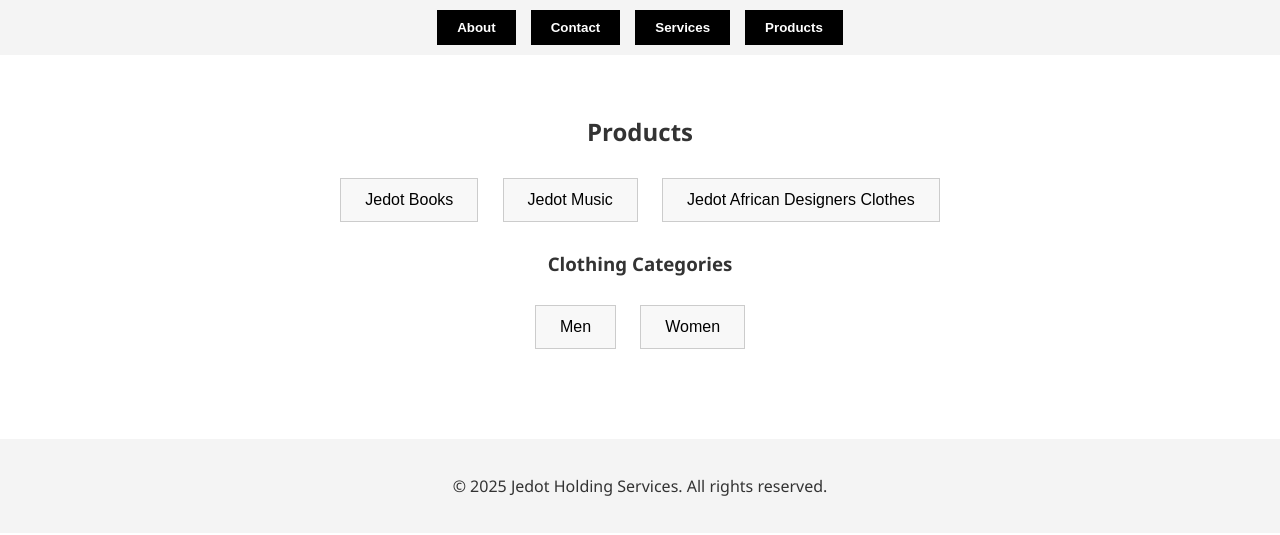
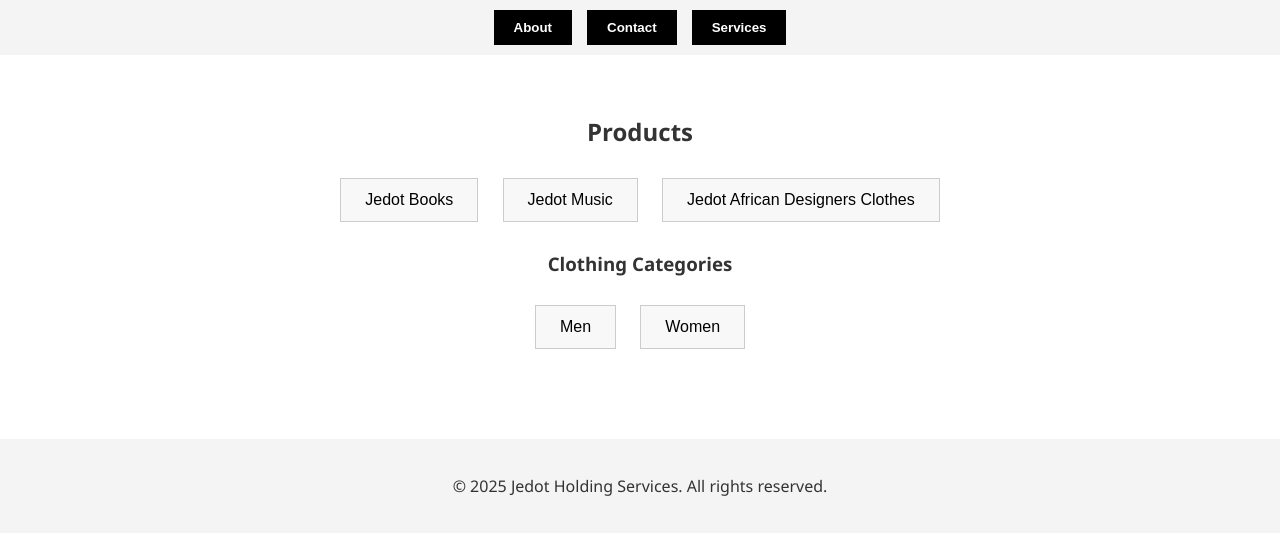
Before and after one commit to Jedotholdingservices/jedot-holding-site, a plain HTML site: page index.html in a window 1280 px wide. Shown: the part 249-784 px from the top of the page. Drawn offline with Linux system fonts and the light colour scheme.

Commit message:
index.html

```diff
--- a/index.html
+++ b/index.html
@@ -15,7 +15,6 @@
       <a href="about.html"><button>About</button></a>
       <a href="contact.html"><button>Contact</button></a>
       <a href="services.html"><button>Services</button></a>
-      <a href="products.html"><button>Products</button></a>
     </nav>
   </header>
 
```
